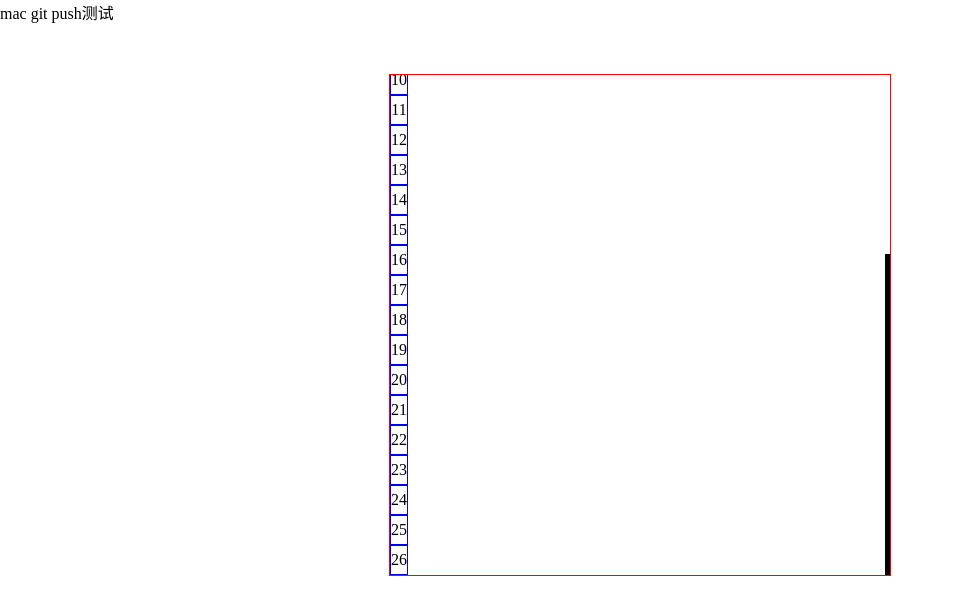
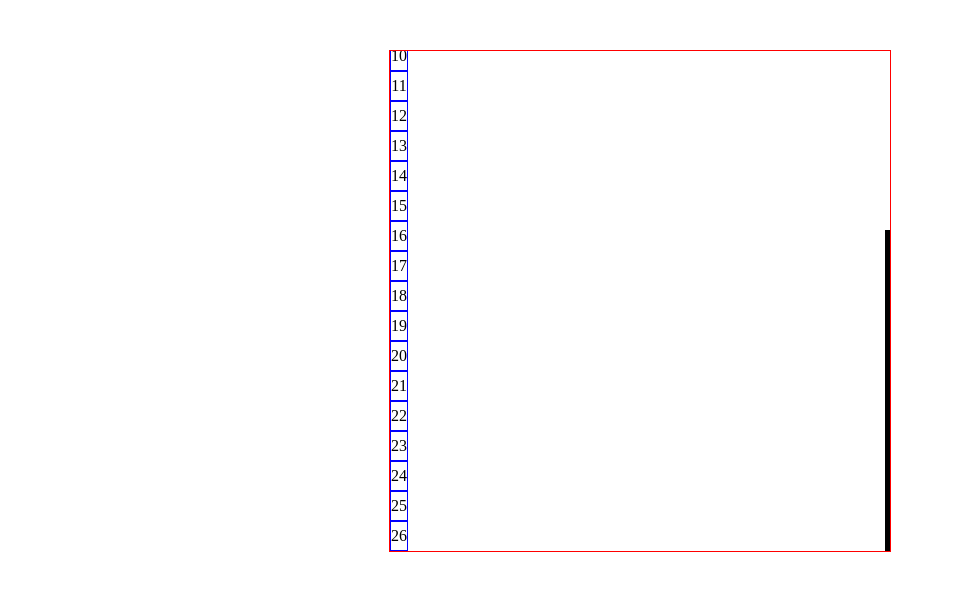
Before and after one commit to lesini/scrollbar, a plain HTML site: page index.html in a window 1280 px wide. Shown: the whole page, without its empty margins (0-954 px from the left). Drawn offline with Linux system fonts and the light colour scheme.

Commit message:
shanchu
test

```diff
--- a/index.html
+++ b/index.html
@@ -39,7 +39,7 @@
 
 </head>
 <body>
-	mac git push测试
+
 
 	<div class="box">
 		<ul id="scroll_box">
```
